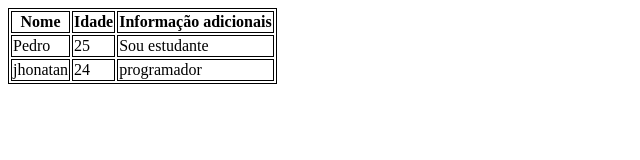
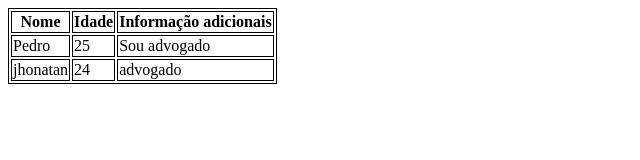
Before and after one commit to Jhonatan-DF/aula-tabela, a plain HTML site: page index.html in a window 1280 px wide. Shown: the full height of the page, 0-640 px from the left. Drawn offline with Linux system fonts and the light colour scheme.

Commit message:
trocado de estudante para advogado troca de programador para advogado

```diff
--- a/index.html
+++ b/index.html
@@ -24,12 +24,12 @@
             <tr>
                 <td>Pedro</td>
                 <td>25</td>
-                <td>Sou estudante</td>
+                <td>Sou advogado</td>
             </tr>
             <tr>
                 <td>jhonatan</td>
                 <td>24</td>
-                <td>programador</td>
+                <td>advogado </td>
             </tr>
         </tbody>
 
```
